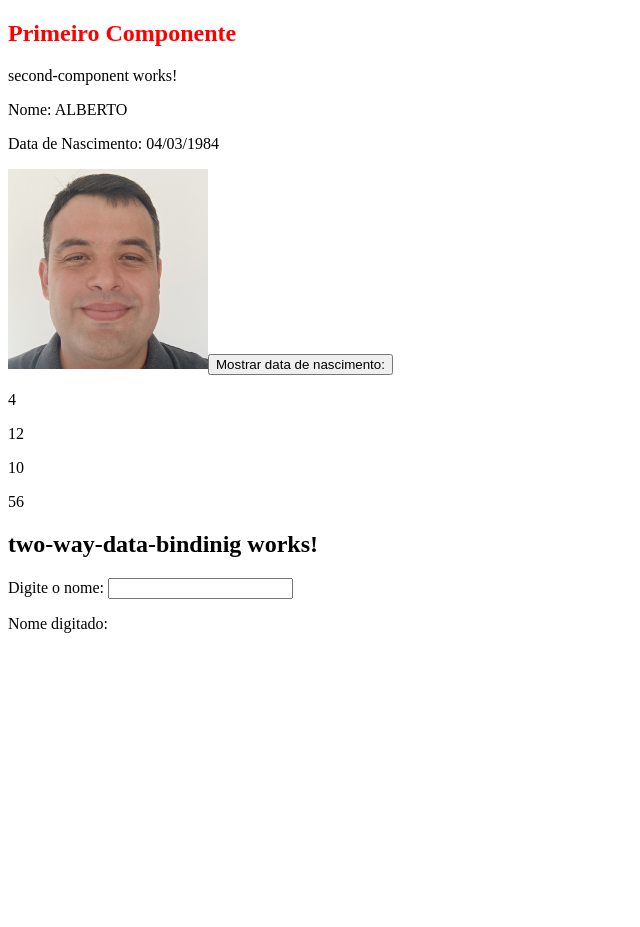
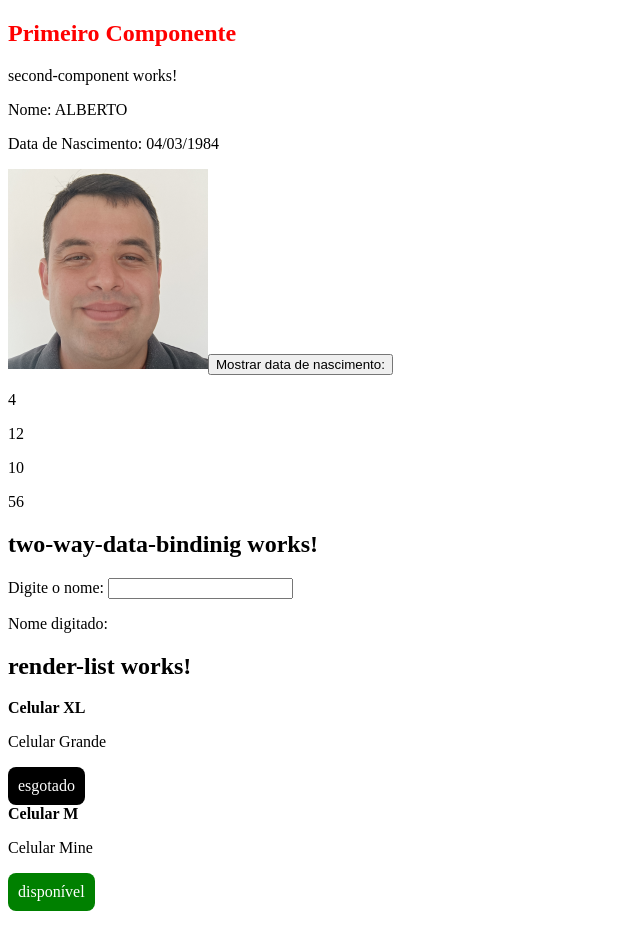
Before and after one commit to albertoafaj/angular-course, an Angular app: page / in a window 1280 px wide. Shown: the whole page, without its empty margins (0-640 px from the left). Before the commit the page ends 800 px from the top, so only its background shows below. Built offline with nearby package versions, Linux system fonts and the light colour scheme.

Commit message:
feat: render a list using a loop

```diff
--- a/src/app/app.component.html
+++ b/src/app/app.component.html
@@ -2,3 +2,4 @@
 <app-second-component></app-second-component>
 <app-custom-pipe></app-custom-pipe>
 <app-two-way-data-bindinig></app-two-way-data-bindinig>
+<app-render-list></app-render-list>
--- a/src/app/app.module.ts
+++ b/src/app/app.module.ts
@@ -9,6 +9,7 @@ import { MultiplicaPorPipe } from './multiplica-por.pipe';
 import { CustomPipeComponent } from './custom-pipe/custom-pipe.component';
 import { TwoWayDataBindinigComponent } from './two-way-data-bindinig/two-way-data-bindinig.component';
 import { FormsModule } from '@angular/forms';
+import { RenderListComponent } from './render-list/render-list.component';
 
 @NgModule({
   declarations: [
@@ -17,7 +18,8 @@ import { FormsModule } from '@angular/forms';
     SecondComponentComponent,
     MultiplicaPorPipe,
     CustomPipeComponent,
-    TwoWayDataBindinigComponent
+    TwoWayDataBindinigComponent,
+    RenderListComponent
   ],
   imports: [
     BrowserModule,
--- /dev/null
+++ b/src/app/render-list/render-list.component.css
@@ -0,0 +1,20 @@
+.products-list {
+  padding-left: 0;
+  list-style-type: none;
+}
+
+.products-list strong {
+  display: block;
+}
+
+.products-list span {
+  display: inline-block;
+  padding: 10px;
+  border-radius: 8px;
+  background-color: green;
+  color: white;
+}
+
+.products-list .soldOFf {
+  background-color: black;
+}
--- /dev/null
+++ b/src/app/render-list/render-list.component.html
@@ -0,0 +1,8 @@
+<h2>render-list works!</h2>
+<ul class="products-list">
+  <li *ngFor="let celular of celulares">
+    <strong>{{ celular.name}}</strong>
+    <p>{{ celular.description}}</p>
+    <span [ngClass]="celular.soldOff ? 'soldOFf' : '' ">{{ celular.soldOff ? "esgotado" : "disponível"}}</span>
+  </li>
+</ul>
--- /dev/null
+++ b/src/app/render-list/render-list.component.ts
@@ -0,0 +1,14 @@
+import { Component } from '@angular/core';
+import { Celular } from '../types/Celular';
+
+@Component({
+  selector: 'app-render-list',
+  templateUrl: './render-list.component.html',
+  styleUrls: ['./render-list.component.css']
+})
+export class RenderListComponent {
+  celulares: Celular[] = [
+    { id: 1, name: "Celular XL", description: "Celular Grande", soldOff: true },
+    { id: 2, name: "Celular M", description: "Celular Mine", soldOff: false },
+  ]
+}
--- /dev/null
+++ b/src/app/types/Celular.ts
@@ -0,0 +1,6 @@
+export interface Celular {
+  id: number;
+  name: string;
+  description?: string;
+  soldOff: boolean;
+}
```
Also changed, not shown: 1 other file (tests, documents, lock files or other folders).
